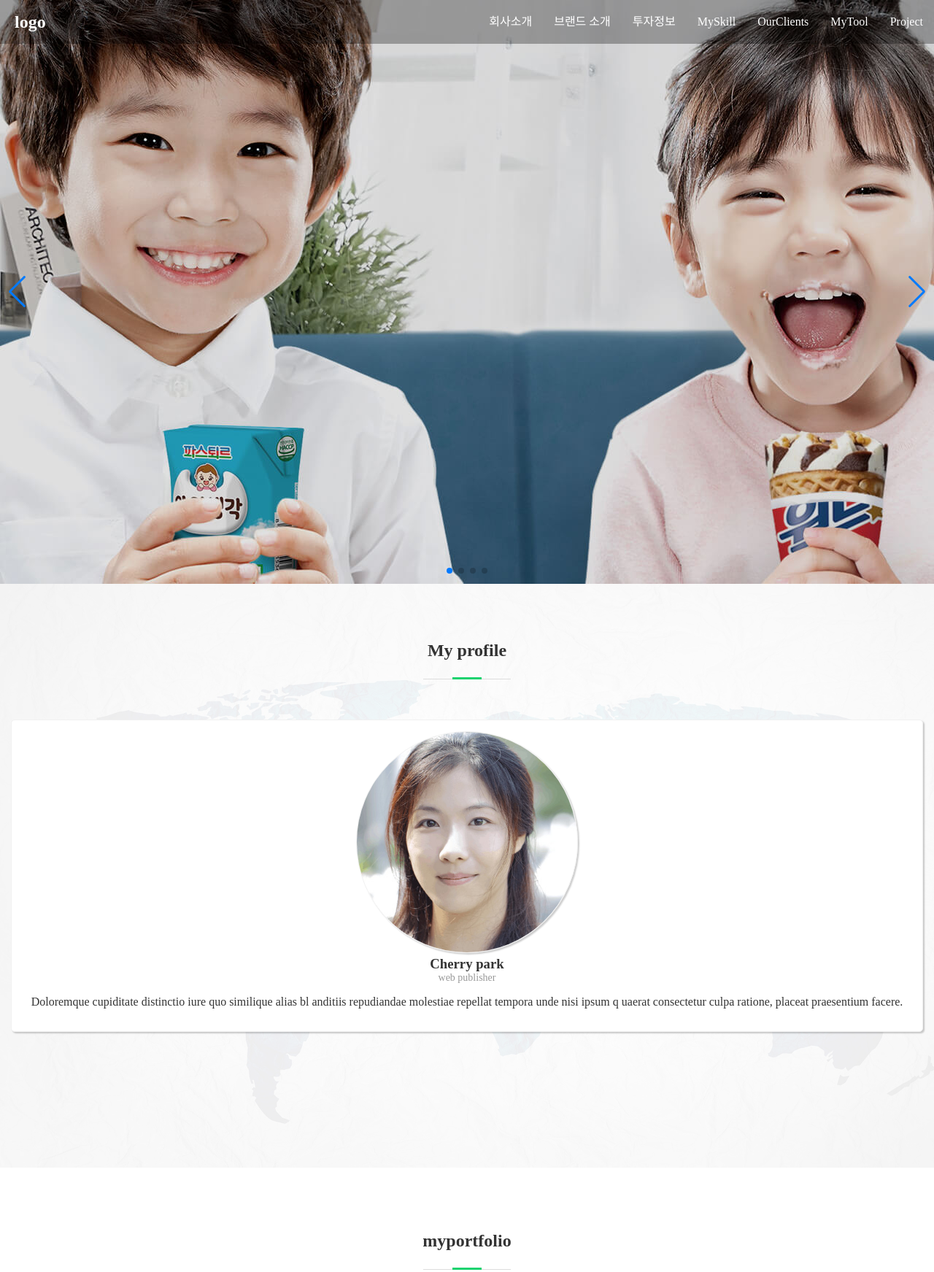
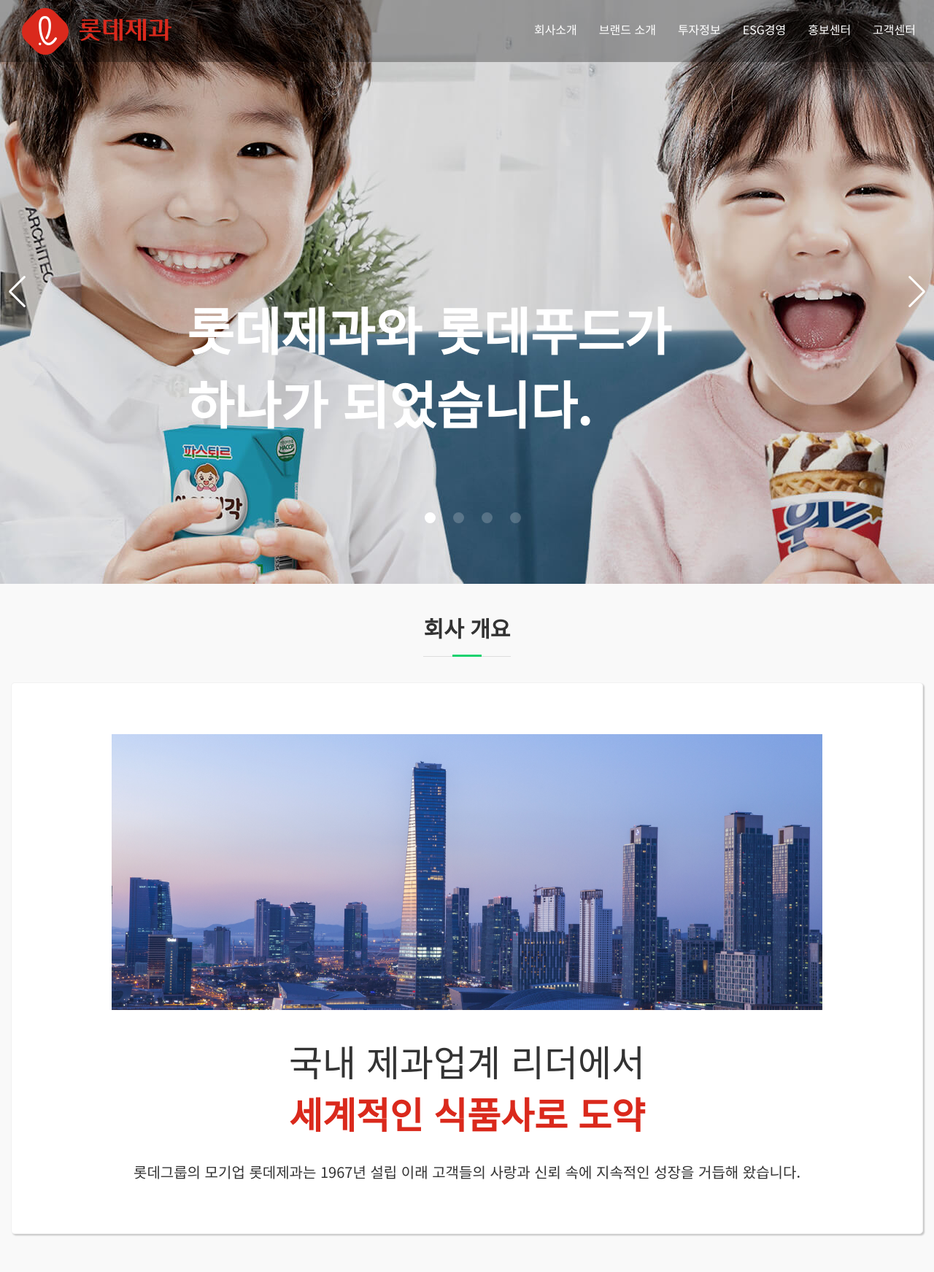
Before and after one commit to FeRound/lotteConf, a plain HTML site: page index.html in a window 1280 px wide. Shown: the top 1743 px of the page at 73% size. Drawn offline with nearby package versions, Linux system fonts and the light colour scheme; files that its build step writes are made by us from their sources.

Commit message:
20221107
20221107

```diff
--- a/css/initial.min.css
+++ /dev/null
@@ -1,22 +0,0 @@
-html,body{
-  height: 100%;
-}
-
-html,body,ul,li,h1,h2,h3,h4,h5,h6{
-  margin: 0;
-  padding: 0;
-}
-
-li{
-  list-style: none;
-}
-
-a {
-  text-decoration: none;
-  color: #ffffff;
-  transition: .5s;
-}
-
-a:hover{
-  color: #18d26e;
-}
--- a/css/style.css
+++ b/css/style.css
@@ -1,5 +1,9 @@
 @charset "UTF-8";
-/* common css */
+@import url('https://fonts.googleapis.com/css2?family=Noto+Sans+KR:wght@100;300;400;500;700&display=swap');
+html,body{height: 100%;font-size: 10px;}
+*{margin:0;padding:0;list-style:none;text-decoration:none;box-sizing: border-box;font-family: 'Noto Sans KR', sans-serif;}
+a{color:#ffffff;}
+
 
 .button{
   display: inline-block;
@@ -104,7 +108,6 @@ input[type=checkbox]#gnbcheck:checked ~ #gnbbtn > span:nth-child(3){
 #mobile-close-btn{
   display: none;
   color:white;
-
   position: absolute;
   width: 32px;
   height: 32px;
@@ -175,13 +178,13 @@ input[type=checkbox]#gnbcheck:checked ~ #gnbbtn > span:nth-child(3){
   width: 100%;
   position: fixed;
   top:0;
+  padding: 10px;
   z-index: 800;
   background: rgba(0,0,0, .3);
   overflow: hidden;
-}
-
-#top-logo{
-  float: left;
+  display: flex;
+  text-align: center;
+  justify-content: space-between;
 }
 
 #top-logo a{
@@ -190,21 +193,16 @@ input[type=checkbox]#gnbcheck:checked ~ #gnbbtn > span:nth-child(3){
   line-height:60px;
   padding: 0 20px;
 }
-
-#gnb{
-  float: right;
+#top-logo a img{
+  vertical-align: middle;
 }
 
 #gnb ul{
-  overflow: hidden;
+  display: flex;
+  justify-content: center;
 }
-
-#gnb ul li{
-  float: left;
-}
-
 #gnb ul li a{
-  display: inline-block;
+  font-size: 1.6rem;
   height: 60px;
   line-height: 60px;
   padding: 0 15px;
@@ -245,35 +243,88 @@ section:nth-child(odd){
 #intro{
   height: 100vh;
 }
-#intro .slide1{
+#intro .swiper-slide{
+  position: relative;
+}
+
+#intro .swiper-slide .img{
+  height: 100%;
+  transform: scale(1.3);
+  transition: 4s;
+}
+#intro .swiper-slide.swiper-slide-active .img{
+  transform: scale(1);
+}
+
+#intro .swiper-slide .banner-title{
+  position: absolute;
+  left: 20%;
+  top: 50%;
+}
+#intro .swiper-slide .banner-title h2{
+  opacity: 0;
+  transform: translateY(30px);
+  font-size:7rem;
+  color:#ffffff;
+}
+#intro .swiper-slide.swiper-slide-active .banner-title h2:nth-child(1){
+  opacity: 1;
+  transition: 1s;
+  transform: translateY(0);
+  transition-delay: .5s;
+}
+#intro .swiper-slide.swiper-slide-active .banner-title h2:nth-child(2){
+  opacity: 1;
+  transition: 1s;
+  transform: translateY(0);
+  transition-delay: 1.2s;
+}
+
+#intro .slide1 .img{
   background: url(../img/lotte-mainbanner/img1.jpg) no-repeat 50% 0;
 }
-#intro .slide2{
+#intro .slide2 .img{
   background: url(../img/lotte-mainbanner/img2.jpg) no-repeat 50% 0;
 }
-#intro .slide3{
+#intro .slide3 .img{
   background: url(../img/lotte-mainbanner/img3.jpg) no-repeat 50% 0;
 }
-#intro .slide4{
+#intro .slide4 .img{
   background: url(../img/lotte-mainbanner/img4.jpg) no-repeat 50% 0;
 }
 
-section#myprofile{
+#intro .swiper-button-prev,#intro .swiper-button-next{
+  color:#ffffff;
+}
+#intro .swiper-horizontal>.swiper-pagination-bullets,
+#intro .swiper-pagination-bullets.swiper-pagination-horizontal{
+  bottom:10%;
+}
+#intro .swiper-pagination-bullet{
+  width: 15px;
+  height:15px;
+  margin-left: 20px;
+  background-color: #ffffff;
+}
+
+section#company-overview{
+  background-image: url(../img/lotte-company-overview/lotte-company-overview.img1.jpg);
+  background-position: 50% 0;
   background-size: cover;
   background-repeat: no-repeat;
-  background-image: url(../img/bg/profile_bg.jpg);
 }
 
-section#myprofile .row .column .inner .job{
+section#company-overview .row .column .inner .job{
   color:#999999;
-  font-size:14px
+  font-size:2rem;
+  margin-top: 30px;
 }
 
-section#myprofile .row .column .inner img{
-  width: 25%;
+section#company-overview .row .column .inner img{
+  width: 50%;
 }
 
-section#myprofile::before{
+/* section#company-overview::before{
   content: "";
   position: absolute;
   left: 0;
@@ -281,7 +332,7 @@ section#myprofile::before{
   top: 0;
   bottom: 0;
   background-color: rgba(255,255,255, .92);
-}
+} */
 
 section#MySkill{
   background-image: url(../img/bg/my_skill_bg.jpg);
@@ -335,7 +386,9 @@ section .row > h2{
   right: 0;
   left: 0;
   height: 80px;
+  font-size: 3rem;
   text-align: center;
+  margin-top: 20px;
   line-height: 80px;
 }
 
@@ -373,7 +426,7 @@ section.active .row .column{
 section .row .column .inner{
   text-align: center;
   margin: 15px;
-  padding: 15px;
+  padding: 70px 15px;
   background: white;
   border: 1px solid #f1f1f1;
   box-sizing: border-box;
@@ -387,22 +440,37 @@ section .row .column .inner.none-type{
   background: none;
 }
 
-section .row .column .inner img.shadow{
+/* section .row .column .inner img.shadow{
   box-shadow: 2px 2px 2px rgba(0,0,0, .2);
   border: 1px solid #f1f1f1;
   box-sizing: border-box;
   border-radius: 100%;
+} */
+
+section .row .column .inner img{
+  width: 80%;
 }
 
-section .row .column .inner img{
-  width: 100%;
+section .row .column .inner h3{
+  margin-top: 3rem;
+  font-size: 5rem;
+  font-weight: 400;
 }
 
+section .row .column .inner h3 span{
+  font-weight: 700;
+  color: #da291c;
+}
+
+section .row .column .inner p{
+  font-size: 2rem;
+  margin-top: 3rem;
+}
 /* footer */
 #footer{
   background: #000000;
   color: #ffffff;
-  font-size: 14px;
+  font-size: 1.4rem;
 }
 
 #footer .footer-top{
@@ -501,7 +569,7 @@ section .row .column .inner img{
     flex: 50%;
   }
 
-  section#myprofile .row .column .inner img{
+  section#company-overview .row .column .inner img{
     width: 20%
   }
 
--- a/index.html
+++ b/index.html
@@ -26,29 +26,50 @@
     <span></span>
   </label>
   <header id="header">
-    <h1 id="top-logo"><a href="">logo</a></h1>
+    <h1 id="top-logo">
+      <a href=""><img src="./img/lotte-logo/lotte-logo.png" alt=""></a>
+    </h1>
     <nav id="gnb">
       <label for="gnbcheck" id="mobile-close-btn"></label>
       <ul>
         <li><a href="#intro">회사소개</a></li>
         <li><a href="#myprofile">브랜드 소개</a></li>
         <li><a href="#Portfolio">투자정보</a></li>
-        <li><a href="#MySkill">MySkill</a></li>
-        <li><a href="#OurClients">OurClients</a></li>
-        <li><a href="#MyTool">MyTool</a></li>
-        <li><a href="#Project">Project</a></li>
+        <li><a href="#MySkill">ESG경영</a></li>
+        <li><a href="#OurClients">홍보센터</a></li>
+        <li><a href="#MyTool">고객센터</a></li>
       </ul>
     </nav>
   </header>
   <div class="swiper mySwiper" id="intro" >
     <div class="swiper-wrapper">
       <div class="swiper-slide slide1">
+        <div class="img"></div>
+        <div class="banner-title">
+          <h2>롯데제과와 롯데푸드가</h2>
+          <h2>하나가 되었습니다.</h2>
+        </div>
       </div>
       <div class="swiper-slide slide2">
+        <div class="img"></div>
+        <div class="banner-title">
+          <h2>더 나은 먹거리,</h2>
+          <h2>더 행복한 삶</h2>
+        </div>
       </div>
       <div class="swiper-slide slide3">
+        <div class="img"></div>
+        <div class="banner-title">
+          <h2>사랑과 신뢰가 가득한</h2>
+          <h2>따듯한 세상</h2>
+        </div>
       </div>
       <div class="swiper-slide slide4">
+        <div class="img"></div>
+        <div class="banner-title">
+          <h2>세계를 향해</h2>
+          <h2>더 넓게</h2>
+        </div>
       </div>
     </div>
     <div class="swiper-button-next"></div>
@@ -59,76 +80,21 @@
     <!-- menu section 노출영역 -->
     <section id="myprofile">
       <div class="row">
-        <h2>My profile</h2>
+        <h2>회사 개요</h2>
         <div class="column">
           <div class="inner">
-            <img src="./img/profile/img01.jpg" alt="" class="shadow">
-            <h3>Cherry park</h3>
-            <div class="job">web publisher</div>
-            <p>Doloremque cupiditate distinctio iure quo similique alias bl
-            anditiis repudiandae molestiae repellat tempora unde nisi ipsum q
-            uaerat consectetur culpa ratione, placeat praesentium facere.</p>
+            <img src="./img/lotte-comapnylogo/company-img1.png" alt="" class="shadow">
+            <h3>국내 제과업계 리더에서<br>
+              <span>세계적인 식품사로 도약</span>
+            </h3>
+            <p>롯데그룹의 모기업 롯데제과는 1967년 설립 이래 고객들의 사랑과 신뢰 속에 지속적인 성장을 거듭해 왔습니다.</p>
           </div>
         </div>
       </div>
     </section>
-    <section id="Portfolio">
+    <section id="company-overview" class="">
       <div class="row">
-        <h2>myportfolio</h2>
-        <div class="column">
-          <div class="inner none-type">
-            <img src="./img/portfolio/img01.jpg" alt="" class="shadow">
-            <h3>portfolio No.1</h3>
-            <p>
-            Lorem ipsum dolor sit amet consectetur adipisicing elit.
-            Doloremque cupiditate distinctio iure quo similique alias bl
-            anditiis repudiandae molestiae repellat tempora unde nisi ipsum q
-            uaerat consectetur culpa ratione, placeat praesentium facere.
-            </p>
-          </div>
-        </div>
-        <div class="column">
-          <div class="inner none-type">
-            <img src="./img/portfolio/img02.jpg" alt="" class="shadow">
-            <h3>portfolio No.1</h3>
-            <p>
-            Lorem ipsum dolor sit amet consectetur adipisicing elit.
-            Doloremque cupiditate distinctio iure quo similique alias bl
-            anditiis repudiandae molestiae repellat tempora unde nisi ipsum q
-            uaerat consectetur culpa ratione, placeat praesentium facere.
-            </p>
-          </div>
-        </div>
-        <div class="column">
-          <div class="inner none-type">
-            <img src="./img/portfolio/img03.jpg" alt="" class="shadow">
-            <h3>portfolio No.1</h3>
-            <p>
-            Lorem ipsum dolor sit amet consectetur adipisicing elit.
-            Doloremque cupiditate distinctio iure quo similique alias bl
-            anditiis repudiandae molestiae repellat tempora unde nisi ipsum q
-            uaerat consectetur culpa ratione, placeat praesentium facere.
-            </p>
-          </div>
-        </div>
-        <div class="column">
-          <div class="inner none-type">
-            <img src="./img/portfolio/img04.jpg" alt="" class="shadow">
-            <h3>portfolio No.1</h3>
-            <p>
-            Lorem ipsum dolor sit amet consectetur adipisicing elit.
-            Doloremque cupiditate distinctio iure quo similique alias bl
-            anditiis repudiandae molestiae repellat tempora unde nisi ipsum q
-            uaerat consectetur culpa ratione, placeat praesentium facere.
-            </p>
-          </div>
-        </div>
-
-      </div>
-    </section>
-    <section id="MySkill" class="">
-      <div class="row">
-        <h2>MySkill</h2>
+        <h2>글로벌리더 롯데제과, 더 크게 성장하겠습니다</h2>
         <div class="column">
           <div class="inner none-type progressbar">
             <p>Lorem ipsum dolor sit amet consectetur
```
Also changed, not shown: img/lotte-comapnylogo/A1EBB0A0EABC_A1EAA0.png (added), img/lotte-comapnylogo/company-img1.png (added), img/lotte-company-overview/lotte-company-overview.img1.jpg (added), img/lotte-logo/lotte-logo.png (added).
